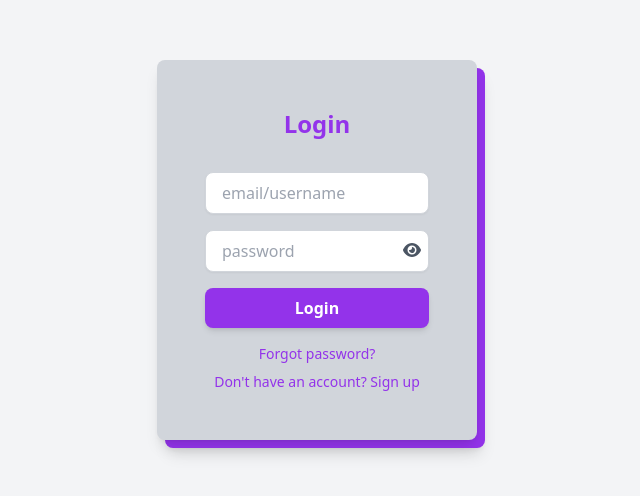
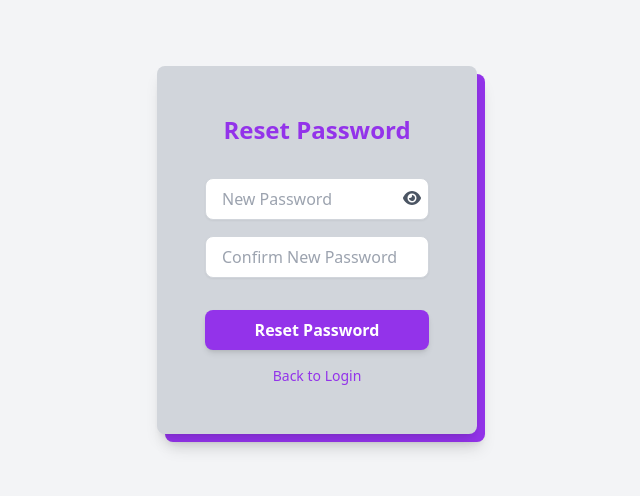
Before and after one commit to zaramihnea/Smart-Parking-Lot, a React (Vite) app in the folder Front-end/Smart-ParkingLot/: page /reset-password in a window 1280 px wide. Before the commit this address led to /. Shown: the part 150-646 px from the top of the page, without its empty margins (323-963 px from the left). Built offline with nearby package versions, Linux system fonts and the light colour scheme; some icons are missing.

Commit message:
edited loginPage, forgotPasswordPage and created ResetPasswordPage

```diff
--- a/Front-end/Smart-ParkingLot/src/App.tsx
+++ b/Front-end/Smart-ParkingLot/src/App.tsx
@@ -4,6 +4,7 @@ import Homepage from './Homepage';
 import LoginPage from './pages/LoginPage';
 import SignupPage from './pages/SignupPage';
 import ForgotPasswordPage from './pages/ForgotPasswordPage';
+import ResetPasswordPage from './pages/ResetPasswordPage';
 import AdminPanel from './pages/AdminPanel';
 import ParkingLotManagerPanel from './pages/ParkingLotManagerPanel';
 import SeeAllUsersAdmin from './pages/SeeAllUsersAdmin';
@@ -75,6 +76,7 @@ const App: React.FC = () => {
             <Route path="/" element={<LoginPage />} />
             <Route path="/signup" element={<SignupPage />} />
             <Route path="/forgot-password" element={<ForgotPasswordPage />} />
+            <Route path="/reset-password" element={<ResetPasswordPage />} />
             <Route path="/home" element={<Homepage />} />
             <Route path="/profile" element={
               userType === 1 ? <Profiles /> :
--- a/Front-end/Smart-ParkingLot/src/pages/ForgotPasswordPage.tsx
+++ b/Front-end/Smart-ParkingLot/src/pages/ForgotPasswordPage.tsx
@@ -3,20 +3,58 @@ import { useNavigate } from 'react-router-dom';
 
 const ForgotPasswordPage: React.FC = () => {
   const navigate = useNavigate();
-
   const [email, setEmail] = useState('');
   const [emailErrorPopup, setemailErrorPopup] = useState(false);
+  const [errorMessage, setUIErrorMessage] = useState('');
 
-  const handleFP = () => {
+  const [emailSentBool, setemailSentBool] = useState(false);
+  const [emailSentMessage, setemailSentMessage] = useState('An email has been successfully sent');
+  const baseUrl = process.env.API_BASE_URL;
+
+  const handleFP = async () => {
     if (isValidEmail(email)) {
       console.log("Sending data to backend for forgot password:", email);
-      setemailErrorPopup(false);
-      navigate('/');
+      try {
+        const response = await fetch(`${baseUrl}/user/reset-password-request`, {
+            method: 'POST',
+            headers: {
+                'Content-Type': 'application/json',
+            },
+            body: JSON.stringify({
+                email: email
+            }),
+        });
+
+        if (response.ok) {
+          const textResponse = await response.text();
+          if(textResponse === 'Email found'){
+            setemailSentBool(true);
+            setemailErrorPopup(false);
+
+            navigate('/');
+
+          }
+
+        }
+        else {
+          const textResponse = await response.text();
+          setemailSentBool(false);
+          setUIErrorMessage('Email not found');
+          setemailErrorPopup(true);
+        }
+      } catch (error) {
+        setemailSentBool(false);
+        console.error("Error during password reset:", error);
+        setUIErrorMessage('An unexpected error occurred. Please try again.');
+        setemailErrorPopup(true);
+      }
     } else {
+      setemailSentBool(false);
+      setUIErrorMessage('Email is invalid');
       setemailErrorPopup(true);
     }
 
-  }
+  };
 
   const isValidEmail = (email: string) => {
     const emailRegex = /^[^\s@]+@[^\s@]+\.[^\s@]+$/;
@@ -36,7 +74,8 @@ const ForgotPasswordPage: React.FC = () => {
             onChange={(e) => setEmail(e.target.value)}
             className="w-full max-w-xs px-4 py-2 mb-4 bg-white dark:bg-gray-700 border border-gray-300 dark:border-gray-600 rounded-lg shadow-sm focus:outline-none focus:border-purple-500"
           />
-          {emailErrorPopup && <p className="text-red-500 text-sm mb-4">Email is invalid!</p>}
+          {emailErrorPopup && <p className="text-red-500 text-center mb-4">{errorMessage}</p>}
+          {emailSentBool && <p className="text-green-500 text-center mb-4">{emailSentMessage}</p>}
           <button
             onClick={handleFP}
             className="w-full max-w-xs px-4 py-2 mb-4 bg-purple-600 text-white font-bold rounded-lg shadow-md hover:bg-purple-700 transition duration-300"
--- a/Front-end/Smart-ParkingLot/src/pages/LoginPage.tsx
+++ b/Front-end/Smart-ParkingLot/src/pages/LoginPage.tsx
@@ -13,8 +13,6 @@ const LoginPage: React.FC = () => {
   const [password, setPassword] = useState('');
   const [showPassword, setShowPassword] = useState(false); // Stare pentru a afișa parola
 
-  const [loginErrorPopup, setloginErrorPopup] = useState(false);
-  const [emailErrorPopup, setemailErrorPopup] = useState(false);
   const [errorMessage, setUIErrorMessage] = useState('');
   const baseUrl = process.env.API_BASE_URL;
 
@@ -30,8 +28,14 @@ const LoginPage: React.FC = () => {
   // }, [navigate]); // Add 'navigate' as a dependency
 
   const handleLogin = async () => {
+    if(email === '' && password === ''){
+      setUIErrorMessage('Please enter your email address and your password');
+    } else if(email === ''){
+      setUIErrorMessage('Please enter your email address');
+    } else if(password === ''){
+      setUIErrorMessage('Please enter your password');
+    } else {
       if (isValidEmail(email)) {
-      if (password) {
           console.log("Sending data to backend for login:", email, password);
           try {
             const response = await fetch(`${baseUrl}/user/login`, {
@@ -66,20 +70,16 @@ const LoginPage: React.FC = () => {
               navigate('/home');
             } else {
               const errorData = await response.text();
-                  console.error("Login failed:", errorData);
               setUIErrorMessage(errorData);
             }
           } catch (error) {
             console.error("Error during Login:", error);
             setUIErrorMessage('An unexpected error occurred. Please try again.');
           }
-      } else {
-          setloginErrorPopup(true);
+      }else {
+          setUIErrorMessage('Invalid email');
         }
-  } else {
-      setemailErrorPopup(true);
     }
-
   };
 
   const isValidEmail = (email: string) => {
@@ -100,7 +100,6 @@ const LoginPage: React.FC = () => {
             onChange={(e) => setEmail(e.target.value)}
             className="w-full max-w-xs px-4 py-2 mb-4 bg-white dark:bg-gray-700 border border-gray-300 dark:border-gray-600 rounded-lg shadow-sm focus:outline-none focus:border-purple-500"
           />
-          {emailErrorPopup && <p className="text-red-500 text-sm mb-4">Email is invalid!</p>}
           <div className="relative w-full max-w-xs">
             <input
               type={showPassword ? "text" : "password"}
@@ -117,8 +116,7 @@ const LoginPage: React.FC = () => {
               <FontAwesomeIcon icon={showPassword ? faEyeSlash : faEye} />
             </button>
           </div>
-          {loginErrorPopup && <p className="text-red-500 text-sm mb-4">Please fill in all fields</p>}
-          {errorMessage && <div className="text-red-500 mt-4">{errorMessage}</div>} {/* Display the error message */}
+          <div className="text-red-500 text-center mb-4">{errorMessage}</div> {/* Display the error message */}
           <button
             onClick={handleLogin}
             className="w-full max-w-xs px-4 py-2 mb-4 bg-purple-600 text-white font-bold rounded-lg shadow-md hover:bg-purple-700 transition duration-300"
--- /dev/null
+++ b/Front-end/Smart-ParkingLot/src/pages/ResetPasswordPage.tsx
@@ -0,0 +1,116 @@
+import React, { useState } from 'react';
+import { useNavigate } from 'react-router-dom';
+import { useLocation } from 'react-router-dom';
+import { FontAwesomeIcon } from '@fortawesome/react-fontawesome';
+import { faEye, faEyeSlash } from '@fortawesome/free-solid-svg-icons';
+
+const ResetPasswordPage: React.FC = () => {
+    const navigate = useNavigate();
+
+    // determinam parola
+    const [newPassword, setNewPassword] = useState('');
+    const [confirmPassword, setConfirmPassword] = useState('');
+    const [showPassword, setShowPassword] = useState(false);
+    const [errorMessage, setErrorMessage] = useState('');
+    const baseUrl = process.env.API_BASE_URL;
+
+    // determinam token-ul din URL
+    const location = useLocation();
+    const queryParams = new URLSearchParams(location.search);
+    const token = queryParams.get('token');
+
+    const handleResetPassword = async () => {
+        if(newPassword === '' && confirmPassword === ''){
+            setErrorMessage('Please fill the two fields with your new password');
+        } else if(newPassword === ''){
+            setErrorMessage('Please fill the first field');
+        } else if (confirmPassword === ''){
+            setErrorMessage('Please fill the second field');
+        }else {
+            if(newPassword !== confirmPassword){
+                setErrorMessage("Passwords do not match");
+            } else if(!isValidPassword(newPassword)){
+                setErrorMessage("Password is invalid! (should be 5+ characters and have at least 1 number & one special character)");
+            } else {
+                try {
+                    const response = await fetch(`${baseUrl}/user/after-reset-password-request`, {
+                        method: 'POST',
+                        headers: { 'Content-Type': 'application/json' },
+                        body: JSON.stringify({
+                            token: token,
+                            password: newPassword
+                        }),
+                    });
+                    const result = await response.text();
+                    setErrorMessage(result);
+
+                    navigate('/');
+
+
+                } catch (error) {
+                    setErrorMessage('An error occurred while resetting your password');
+                }
+            }
+        }
+    };
+
+    const isValidPassword = (password: string) => {
+        // Regular expressions for password requirements
+        const uppercaseRegex = /[A-Z]/;
+        const numberRegex = /[0-9]/;
+        const specialCharacterRegex = /[!@#$%^&*()_+\-=[\]{};':"\\|,.<>/?]/;
+        // Test the input password against the regular expressions
+        return (
+            password.length >= 5 &&
+            uppercaseRegex.test(password) &&
+            numberRegex.test(password) &&
+            specialCharacterRegex.test(password)
+        );
+    };
+
+  return (
+    <div className="flex justify-center items-center min-h-screen bg-gray-100 dark:bg-gray-900">
+      <div className="relative">
+        <div className="absolute inset-0 transform translate-x-2 translate-y-2 bg-purple-600 rounded-lg shadow-lg"></div>
+        <div className="relative w-80 max-w-md p-12 bg-gray-300 dark:bg-gray-800 text-gray-900 dark:text-white shadow-lg rounded-lg">
+          <h1 className="text-2xl font-bold text-purple-600 dark:text-purple-400 mb-8 text-center">Reset Password</h1>
+          <div className="relative w-full max-w-xs">
+            <input
+              type={showPassword ? "text" : "password"}
+              placeholder="New Password"
+              value={newPassword}
+              onChange={(e) => setNewPassword(e.target.value)}
+              className="w-full px-4 py-2 mb-4 bg-white dark:bg-gray-700 border border-gray-300 dark:border-gray-600 rounded-lg shadow-sm focus:outline-none focus:border-purple-500"
+            />
+            <button
+              type="button"
+              className="absolute right-2 top-2 text-gray-600 dark:text-gray-400"
+              onClick={() => setShowPassword(!showPassword)}
+            >
+              <FontAwesomeIcon icon={showPassword ? faEyeSlash : faEye} />
+            </button>
+          </div>
+          <input
+            type={showPassword ? "text" : "password"}
+            placeholder="Confirm New Password"
+            value={confirmPassword}
+            onChange={(e) => setConfirmPassword(e.target.value)}
+            className="w-full px-4 py-2 mb-4 bg-white dark:bg-gray-700 border border-gray-300 dark:border-gray-600 rounded-lg shadow-sm focus:outline-none focus:border-purple-500"
+          />
+          <div className="text-red-500 text-center mb-4">{errorMessage}</div>
+          <button
+            onClick={handleResetPassword}
+            className="w-full max-w-xs px-4 py-2 mb-4 bg-purple-600 text-white font-bold rounded-lg shadow-md hover:bg-purple-700 transition duration-300"
+          >
+            Reset Password
+          </button>
+          <a href="/login" className="text-sm text-purple-600 dark:text-purple-400 hover:underline block text-center">
+            Back to Login
+          </a>
+        </div>
+      </div>
+    </div>
+  );
+};
+
+export default ResetPasswordPage;
```
Lines whose indentation alone changed are shown as unchanged.
